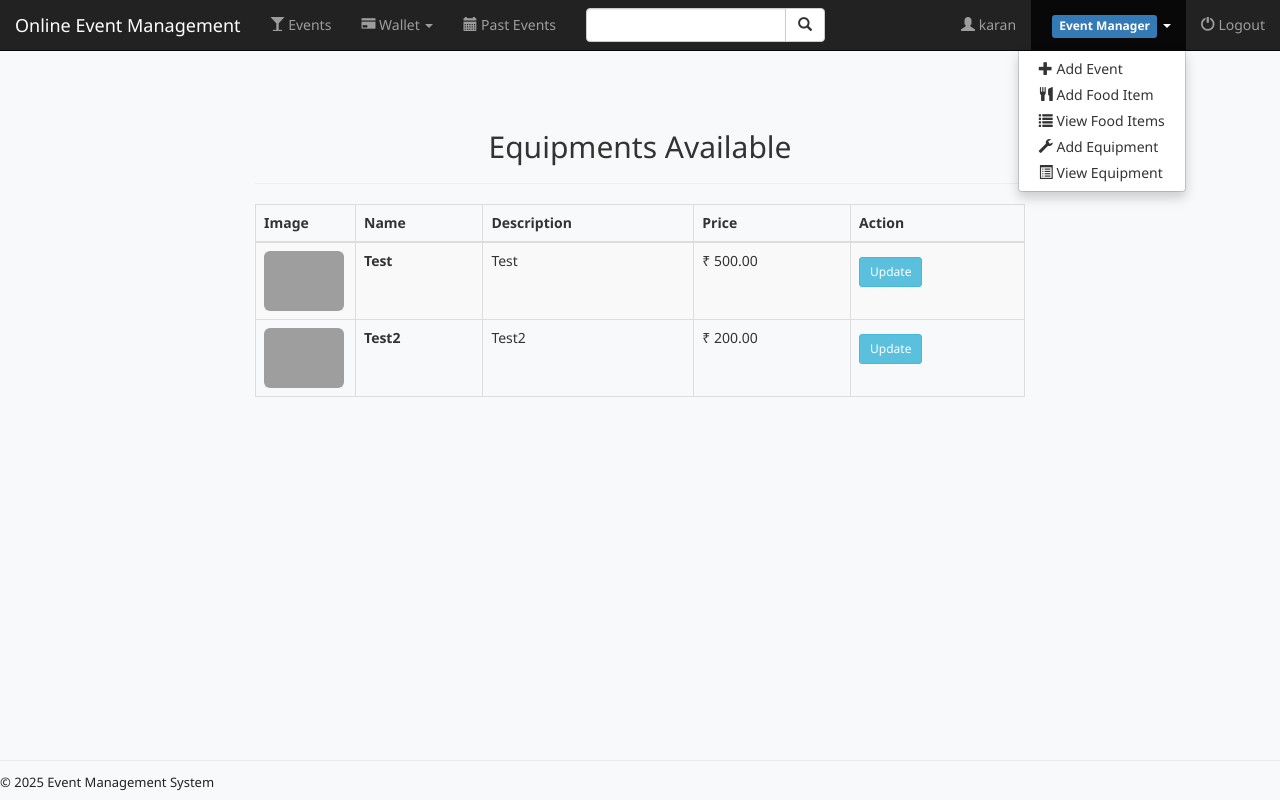
After one commit to khushboobth555-lab/EventManagementSystem, a Django app: page /equipment_list/ in a window 1280 px wide, after a click on "Event Manager". The commit adds this page. Run offline with Django 3.2, Linux system fonts and the light colour scheme; a user stored in the database is signed in; data comes from the database, SQL or seed files in the repository; both versions use the stored data as it was after the commit; some libraries are stand-ins or nearby versions; grey boxes are pictures that could not be loaded.

Commit message:
equipment funcationality addition

```diff
--- a/EMS/urls.py
+++ b/EMS/urls.py
@@ -14,9 +14,9 @@ from django.conf.urls.static import static
 
 urlpatterns = [
     path("admin/", admin.site.urls),
-    path("event/", include("event.urls")),
-    path("user/", include("user.urls")),
-    path("", include("event.urls")),
+    path("event/", include(("event.urls", "event"), namespace="event")),
+    path("user/", include(("user.urls", "user"), namespace="user")),
+    path("", include(("event.urls", "event"), namespace="event-root")),
 ]
 if settings.DEBUG:
     urlpatterns += static(settings.STATIC_URL, document_root=settings.STATIC_ROOT)
--- a/event/models.py
+++ b/event/models.py
@@ -2,6 +2,15 @@ from django.db import models
 from django.contrib.auth.models import User
 from django.urls import reverse
 from django.dispatch import receiver
+
+class Equipment(models.Model):
+    name = models.CharField(max_length=100, unique=True)
+    description = models.TextField(blank=True, null=True)
+    price = models.DecimalField(max_digits=8, decimal_places=2, null=True, blank=True)
+    image = models.ImageField(default='settings.MEDIA_ROOT/default_event.jpg')
+
+    def __str__(self):
+        return self.name
 
 class FoodItem(models.Model):
     name = models.CharField(max_length=100, unique=True)
@@ -21,6 +30,7 @@ class Event(models.Model):
     manager = models.ForeignKey(User, on_delete=models.CASCADE)
     fare = models.PositiveIntegerField(null=True)
     foods = models.ManyToManyField(FoodItem, related_name="events")
+    equipments = models.ManyToManyField(Equipment, related_name="events")
 
     def get_absolute_url(self):
         return reverse('event:detail', kwargs={'pk': self.pk})
--- a/event/templates/event/base.html
+++ b/event/templates/event/base.html
@@ -101,6 +101,8 @@
                             <li><a href="{% url 'event:add_event' %}"><span class="glyphicon glyphicon-plus"></span> Add Event</a></li>
                             <li><a href="{% url 'event:add_food_item' %}"><span class="glyphicon glyphicon-cutlery"></span> Add Food Item</a></li>
                             <li><a href="{% url 'event:food_list' %}"><span class="glyphicon glyphicon-list"></span> View Food Items</a></li>
+                            <li><a href="{% url 'event:add_equipment' %}"><span class="glyphicon glyphicon-wrench"></span> Add Equipment</a></li>
+                            <li><a href="{% url 'event:equipment_list' %}"><span class="glyphicon glyphicon-list-alt"></span> View Equipment</a></li>
                         </ul>
                     </li>
                     {% endif %}
--- /dev/null
+++ b/event/templates/event/equipment_list.html
@@ -0,0 +1,42 @@
+{% extends 'event/base.html' %}
+{% block title %}Equipments List{% endblock %}
+{% block body %}
+<div class="container" style="margin-top:40px; max-width:800px;">
+    <h2 class="text-center">Equipments Available</h2>
+    <hr>
+    <table class="table table-bordered table-striped">
+        <thead>
+            <tr>
+                <th>Image</th>
+                <th>Name</th>
+                <th>Description</th>
+                <th>Price</th>
+                <th>Action</th>
+            </tr>
+        </thead>
+        <tbody>
+            {% for equipment in equipments %}
+            <tr>
+                <td style="width:100px;">
+                    {% if equipment.image %}
+                        <img src="{{ equipment.image.url }}" alt="{{ equipment.name }}" style="max-width:80px; max-height:80px; border-radius:6px;">
+                    {% else %}
+                        <span class="text-muted">No Image</span>
+                    {% endif %}
+                </td>
+                <td><strong>{{ equipment.name }}</strong></td>
+                <td>{{ equipment.description }}</td>
+                <td>
+                    &#8377; {{ equipment.price }}<br>
+                </td>
+                <td>
+                      <a href="{% url 'event:update_equipment' equipment.id %}" class="btn btn-sm btn-info" style="margin-top:6px;">Update</a>
+                </td>
+            </tr>
+            {% empty %}
+            <tr><td colspan="4" class="text-center"><em>No equipment found.</em></td></tr>
+            {% endfor %}
+        </tbody>
+    </table>
+</div>
+{% endblock %}
--- a/event/urls.py
+++ b/event/urls.py
@@ -20,6 +20,9 @@ urlpatterns = [
     re_path(r'^send_invites/(?P<pk>[0-9]+)/$', views.send_invites, name='send_invites'),
     path('event_name_validate/', views.event_name_validate, name='event_name_validate'),
     path('event_date_validate/', views.event_date_validate, name='event_date_validate'),
+    path('equipment_list/', views.equipment_list, name='equipment_list'),
+    path('add_equipment/', views.add_equipment, name='add_equipment'),
+    path('update_equipment/<int:pk>/', views.update_equipment, name='update_equipment'),
 
 ]
 
--- a/event/views.py
+++ b/event/views.py
@@ -1,3 +1,6 @@
+from .models import Equipment
+from .forms import EquipmentForm
+
 from django.urls import reverse
 
 from django.contrib.auth import update_session_auth_hash
@@ -77,6 +80,39 @@ def update_food_item(request, pk):
     else:
         form = FoodItemForm(instance=food_item)
     return render(request, 'event/food_item_form.html', {'form': form})
+def equipment_list(request):
+    if not request.user.is_superuser:
+        return redirect('user:login_user')
+    equipments = Equipment.objects.all()
+    return render(request, 'event/equipment_list.html', {'equipments': equipments})
+
+def add_equipment(request):
+    if not request.user.is_superuser:
+        return redirect('user:login_user')
+    if request.method == 'POST':
+        form = EquipmentForm(request.POST, request.FILES)
+        if form.is_valid():
+            equipment = form.save(commit=False)
+            equipment.save()
+            messages.success(request, 'Equipment added successfully!')
+            return redirect('event:equipment_list')
+    else:
+        form = EquipmentForm()
+    return render(request, 'event/equipment_form.html', {'form': form})
+
+def update_equipment(request, pk):
+    if not request.user.is_superuser:
+        return redirect('user:login_user')
+    equipment = get_object_or_404(Equipment, pk=pk)
+    if request.method == 'POST':
+        form = EquipmentForm(request.POST, request.FILES, instance=equipment)
+        if form.is_valid():
+            form.save()
+            messages.success(request, 'Equipment updated successfully!')
+            return redirect('event:equipment_list')
+    else:
+        form = EquipmentForm(instance=equipment)
+    return render(request, 'event/equipment_form.html', {'form': form})
 
 def detail(request, pk):
     if not request.user.is_authenticated:
```
Also changed, not shown: event/forms.py (+26 -3 lines), event/templates/event/detail.html (+23 -11 lines), event/templates/event/equipment_form.html (added, +21 -0 lines), db.sqlite3, event/migrations/0003_equipment_event_equipments.py (added).
